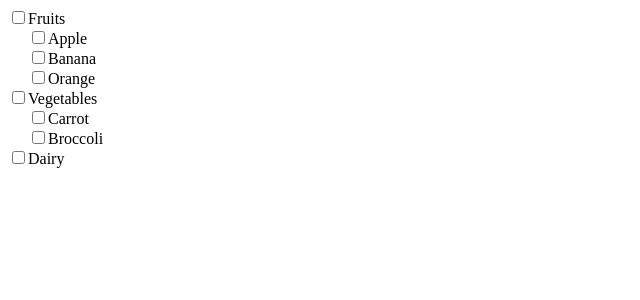
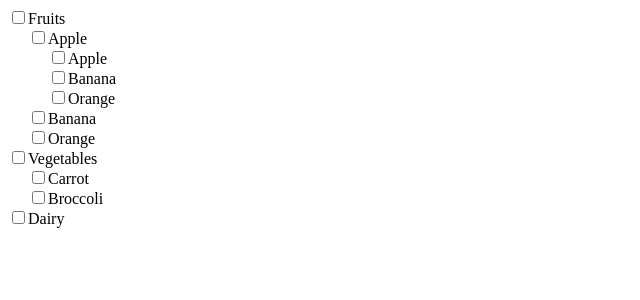
Before and after one commit to 7vTr0x7/react-prep, a React (Vite) app in the folder prep/: page / in a window 1280 px wide. Shown: the top 300 px of the page, without its empty margins (0-640 px from the left). Built offline with nearby package versions, Linux system fonts and the light colour scheme.

Commit message:
NestedCheckBox

```diff
--- a/prep/src/components/NestedCheckBox/NestedCheckBox.jsx
+++ b/prep/src/components/NestedCheckBox/NestedCheckBox.jsx
@@ -2,7 +2,27 @@ import React, { useState } from "react";
 import { checkboxData } from "./data";
 
 const CheckBoxes = React.memo(({ checkboxes, checked, setChecked }) => {
-  console.log("n", checked);
+  const handleChecked = (isChecked, node) => {
+    setChecked((prev) => {
+      let newState = { ...prev, [node.id]: isChecked };
+
+      const updateChild = (node) => {
+        if (node.children) {
+          node.children.forEach((child) => {
+            newState[child.id] = isChecked;
+            if (child.children) {
+              updateChild(child);
+            }
+          });
+        }
+      };
+
+      updateChild(node);
+
+      return newState;
+    });
+  };
+
   return (
     <div>
       {checkboxes.map((c) => (
@@ -13,9 +33,7 @@ const CheckBoxes = React.memo(({ checkboxes, checked, setChecked }) => {
               name={c.id}
               id={c.id}
               checked={checked[c.id] || false}
-              onChange={() =>
-                setChecked((prev) => ({ ...prev, [c.id]: !prev[c.id] }))
-              }
+              onChange={(e) => handleChecked(e.target.checked, c)}
             />
             {c.name}
           </label>
--- a/prep/src/components/NestedCheckBox/data.js
+++ b/prep/src/components/NestedCheckBox/data.js
@@ -3,7 +3,15 @@ export const checkboxData = [
     id: 1,
     name: "Fruits",
     children: [
-      { id: 11, name: "Apple" },
+      {
+        id: 11,
+        name: "Apple",
+        children: [
+          { id: 112, name: "Apple" },
+          { id: 122, name: "Banana" },
+          { id: 133, name: "Orange" },
+        ],
+      },
       { id: 12, name: "Banana" },
       { id: 13, name: "Orange" },
     ],
```
